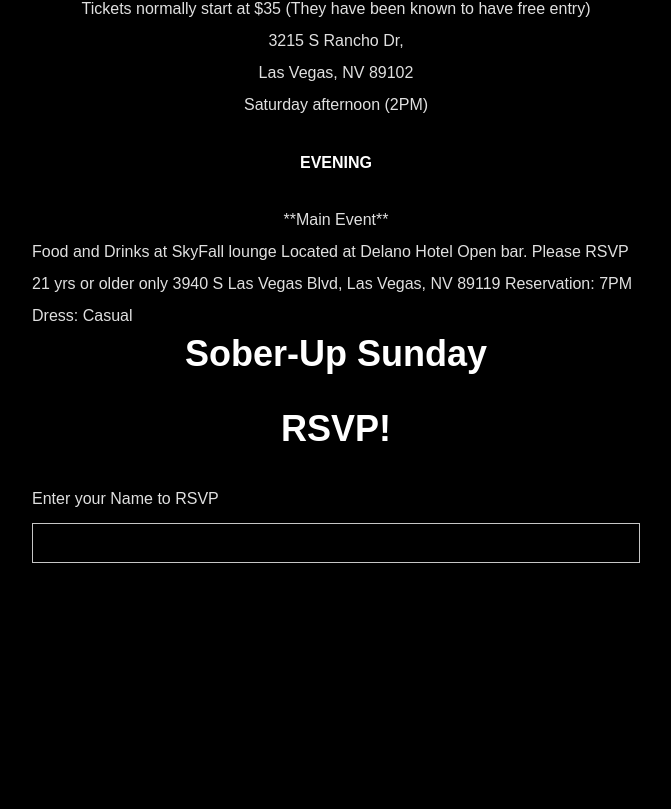
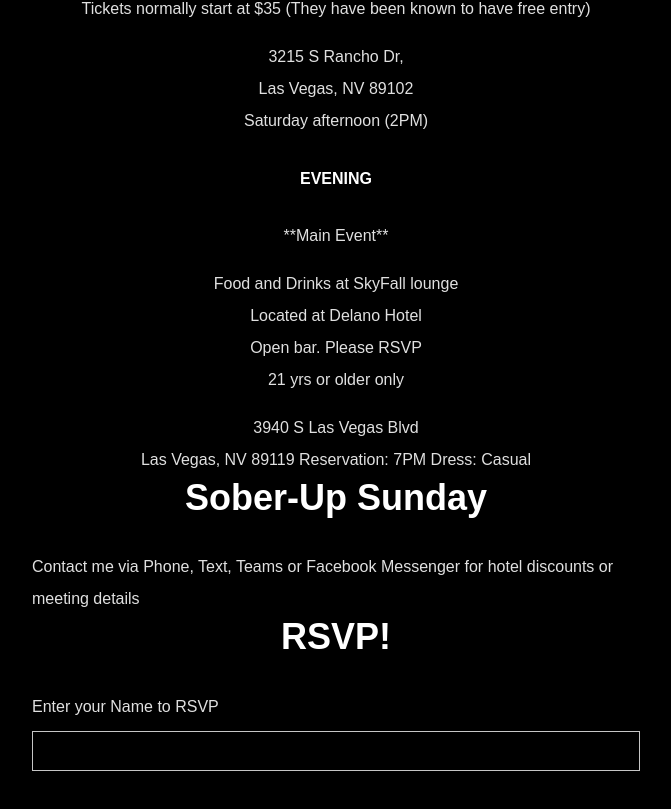
Before and after one commit to stupendous-web/tk-turns-thirty-five, a Next.js app: page / in a window 1280 px wide. Shown: the part 871-1680 px from the top of the page, without its empty margins (304-975 px from the left). Before the commit the page ends 1498 px from the top, so only its background shows below. Built offline with nearby package versions, Linux system fonts and the light colour scheme.

Commit message:
Think twice, code once.

```diff
--- a/pages/_document.js
+++ b/pages/_document.js
@@ -1,13 +1,21 @@
-import { Html, Head, Main, NextScript } from 'next/document'
+import { Html, Head, Main, NextScript } from "next/document";
 
 export default function Document() {
   return (
     <Html lang="en">
-      <Head />
+      <Head>
+        <link
+          href={
+            "https://fonts.googleapis.com/css2?family=Jost&family=Teko:wght@700&display=swap"
+          }
+          rel={"preload"}
+          as={"font"}
+        />
+      </Head>
       <body>
         <Main />
         <NextScript />
       </body>
     </Html>
-  )
+  );
 }
--- a/pages/index.js
+++ b/pages/index.js
@@ -38,7 +38,7 @@ export default function Home() {
             <Heading size={"sm"}>AFTERNOON</Heading>
             <Text mb={8}>Explore Area 15 with us!</Text>
             <Text>Area 15 is Kid Friendly</Text>
-            <Text>
+            <Text mb={4}>
               Tickets normally start at $35 (They have been known to have free
               entry)
             </Text>
@@ -46,13 +46,18 @@ export default function Home() {
             <Text>Las Vegas, NV 89102</Text>
             <Text mb={8}>Saturday afternoon (2PM)</Text>
             <Heading size={"sm"}>EVENING</Heading>
-            <Text>**Main Event**</Text>
+            <Text mb={4}>**Main Event**</Text>
+            <Text>Food and Drinks at SkyFall lounge</Text>
+            <Text>Located at Delano Hotel</Text>
+            <Text>Open bar. Please RSVP</Text>
+            <Text mb={4}>21 yrs or older only</Text>
+            <Text>3940 S Las Vegas Blvd</Text>
+            <Text>Las Vegas, NV 89119 Reservation: 7PM Dress: Casual</Text>
+            <Heading>Sober-Up Sunday</Heading>
             <Text>
-              Food and Drinks at SkyFall lounge Located at Delano Hotel Open
-              bar. Please RSVP 21 yrs or older only 3940 S Las Vegas Blvd, Las
-              Vegas, NV 89119 Reservation: 7PM Dress: Casual
+              Contact me via Phone, Text, Teams or Facebook Messenger for hotel
+              discounts or meeting details
             </Text>
-            <Heading>Sober-Up Sunday</Heading>
             <Heading>RSVP!</Heading>
           </Flex>
           <FormControl>
--- a/utils/chakra.js
+++ b/utils/chakra.js
@@ -39,7 +39,7 @@ const theme = extendTheme({
   },
   fonts: {
     heading: "transducer, sans-serif",
-    body: "transducer, sans-serif",
+    body: "arial, sans-serif",
   },
   radii: {
     none: 0,
```
